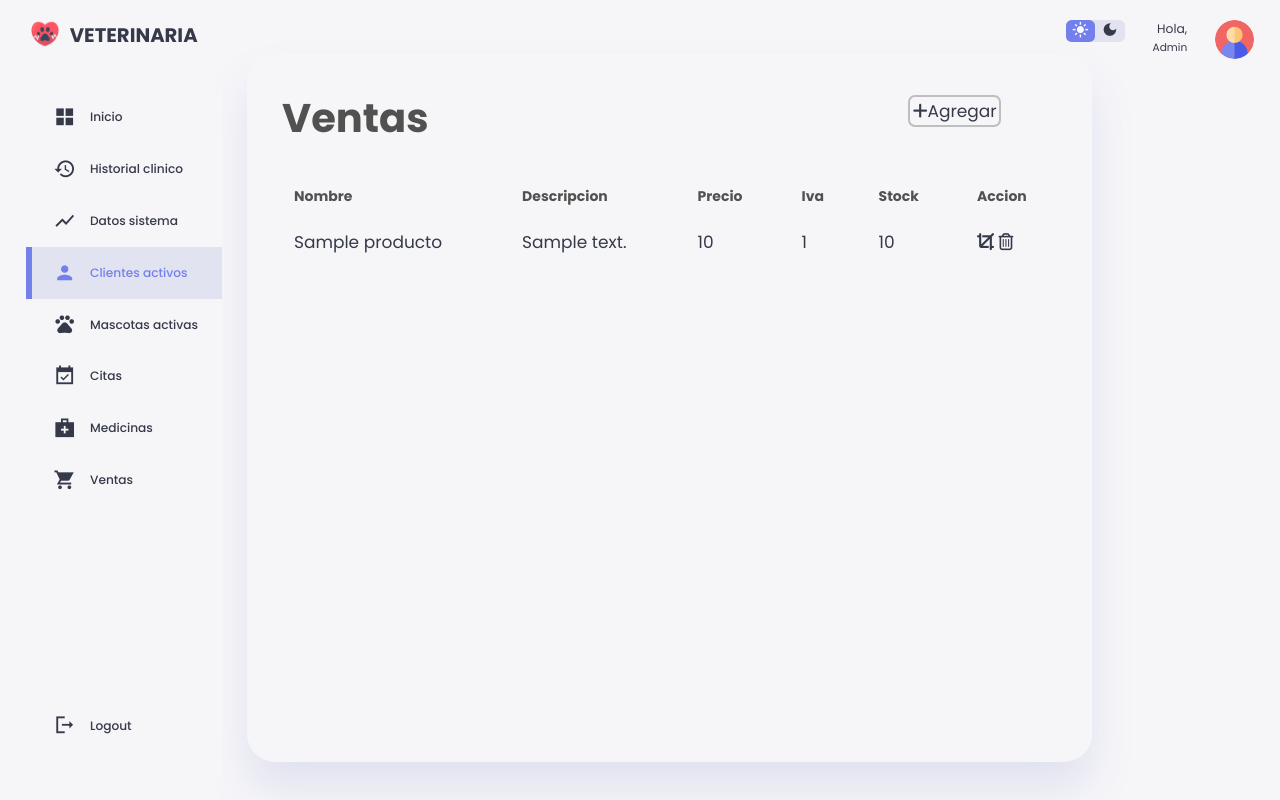
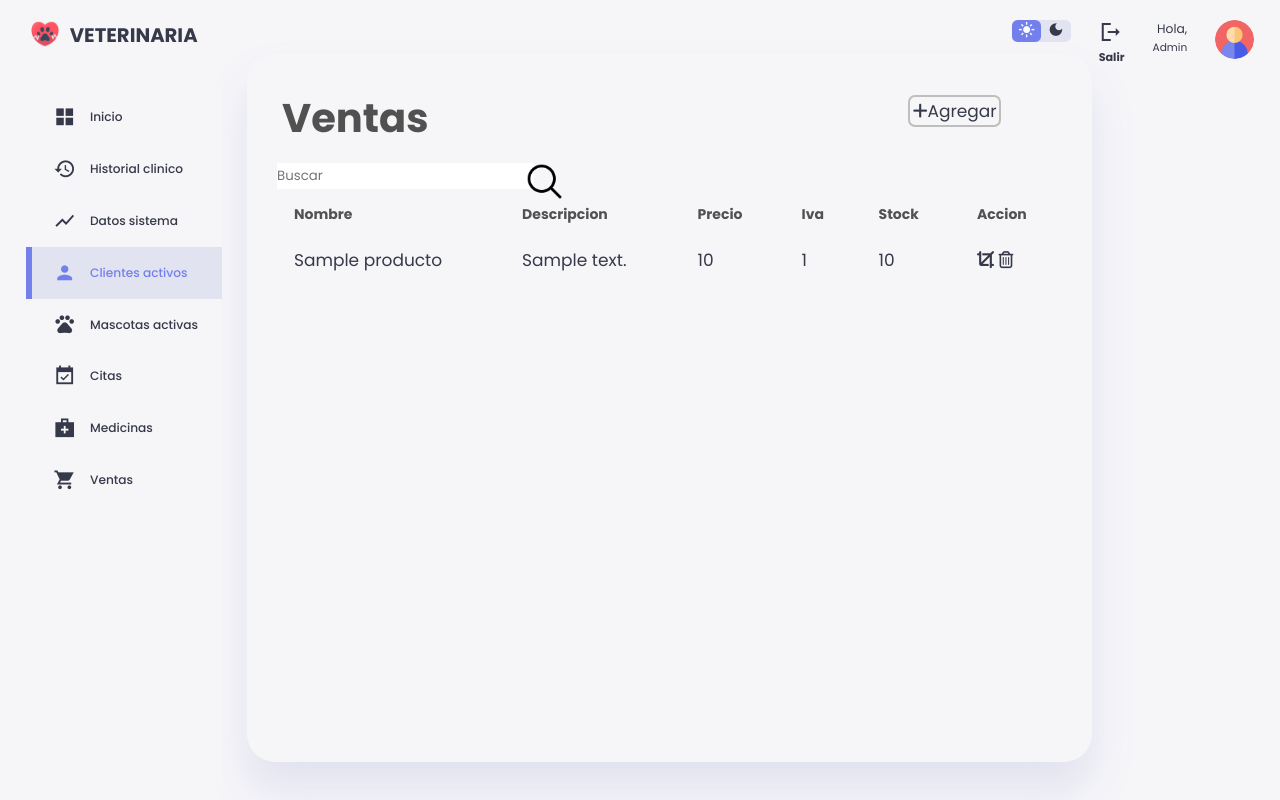
Before and after one commit to juanhcode/Veterinaria-App, a Django app: page /ventas/inventario/ in a window 1280 px wide. Run offline with Django 4.2, Linux system fonts and the light colour scheme; tables that the repository leaves empty hold one stand-in row (values such as "Sample post"); parts of the project's set-up code (start-up, migrations or seed data) failed here and were passed over; some libraries are stand-ins or nearby versions.

Commit message:
se agrego barra de busqueda y se cambio de lugar el logout

```diff
--- a/static/styles/ventas.css
+++ b/static/styles/ventas.css
@@ -127,3 +127,18 @@ td,th{
     padding-top: 10px;
     padding-bottom: 10px;
 }
+.buscar{
+    position: absolute;
+    padding: 5px;
+    height: 60px;
+}
+.t{
+    height: 26px;
+}
+.lupa{
+    width: 17%;
+    position: absolute;
+    top: 1px;
+    right: -28px;
+    cursor: pointer;
+}
--- a/templates/historial/historial.html
+++ b/templates/historial/historial.html
@@ -14,6 +14,12 @@
           <button class="agregar"><i class="fa-solid fa-plus"></i>  Agregar</button>
         </nav>
     </section>
+    <div class="buscar">
+      <input class="t" type="text" placeholder="Buscar" required >
+       <i class="lupa"><img src="/static/assets/lupa.png"></i>
+    </div>
+    <br>
+    <br>
      <table>
           <tr class="propiedad">
             <th>Nombre</th>
--- a/templates/index.html
+++ b/templates/index.html
@@ -72,12 +72,7 @@
                 </span>
                 <h3>Ventas</h3>
             </a>
-            <a href="#" class="salir">
-                <span class="material-icons-sharp">
-                    logout
-                </span>
-                <h3>Logout</h3>
-            </a>
+            <br>
         </div>
     </aside>
     <!--MAIN-->
@@ -105,6 +100,12 @@
                     dark_mode
                 </span>
             </div>
+            <a class="salir" href="{% url 'user_app:login' %}">
+                <span class="material-icons-sharp">
+                    logout
+                </span>
+                <h4>Salir</h4>
+            </a>
             <div class="profile">
                 <div class="info">
                     <p>Hola,<b class="user"> Admin</b></p>
@@ -117,6 +118,7 @@
         </div>
     </div>
 </div>
+
 <script src="{% static 'scripts/home.js' %}"></script>
 </body>
 </html>
--- a/templates/ventas/ventas.html
+++ b/templates/ventas/ventas.html
@@ -11,6 +11,12 @@
           <a class="agregar" href="{% url 'ventas_app:formulario' %}"><i class="fa-solid fa-plus"></i>Agregar</a>
         </nav>
     </section>
+    <div class="buscar">
+      <input class="t" type="text" placeholder="Buscar" required >
+       <i class="lupa"><img src="/static/assets/lupa.png"></i>
+    </div>
+    <br>
+    <br>
      <table>
        <thead>
 
```
Also changed, not shown: veterinariaApp/settings.py (+3 -4 lines), static/assets/lupa.png (added), static/styles/historial.css (line endings or trailing spaces), static/styles/home.css (line endings or trailing spaces).
